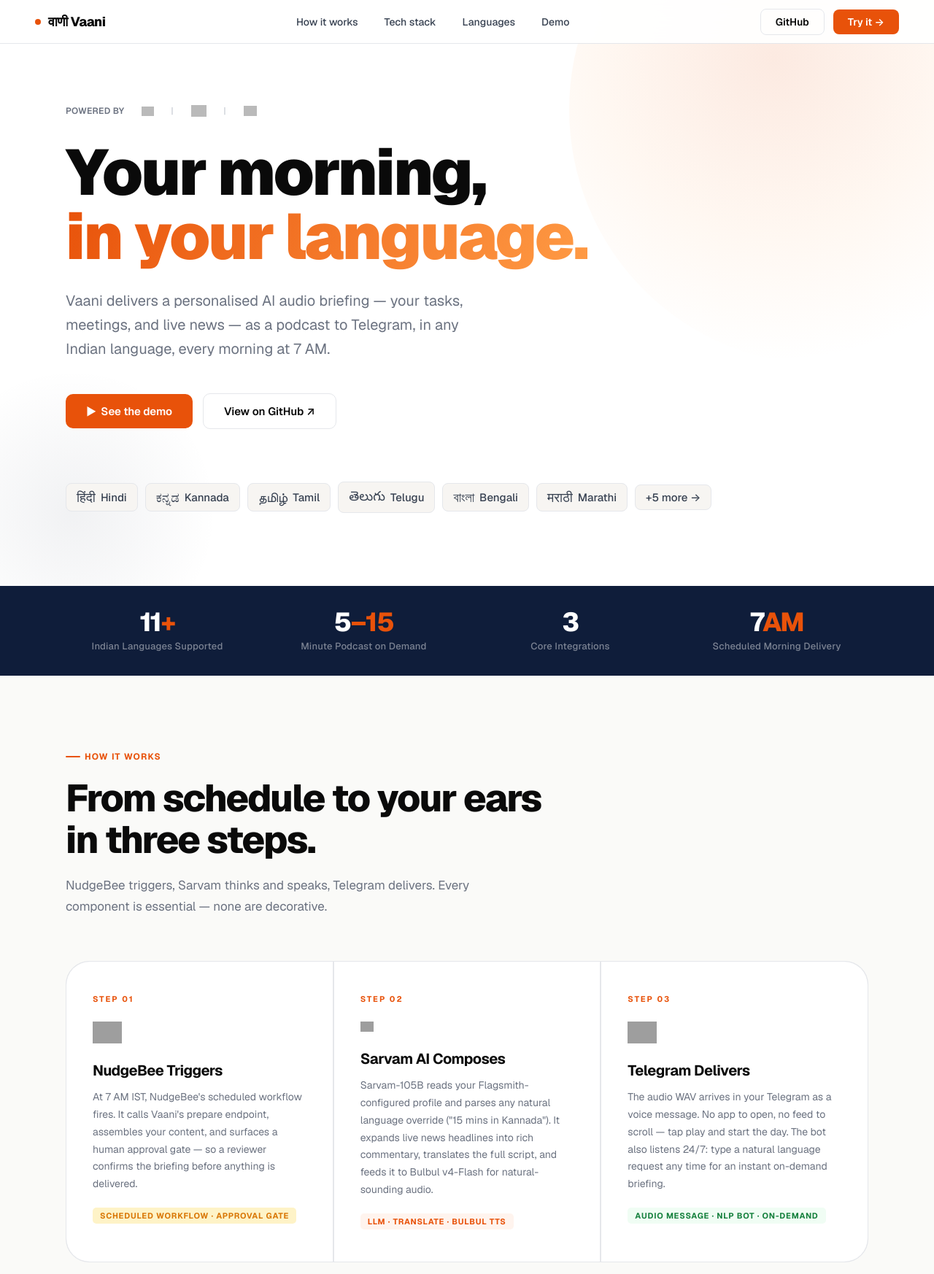
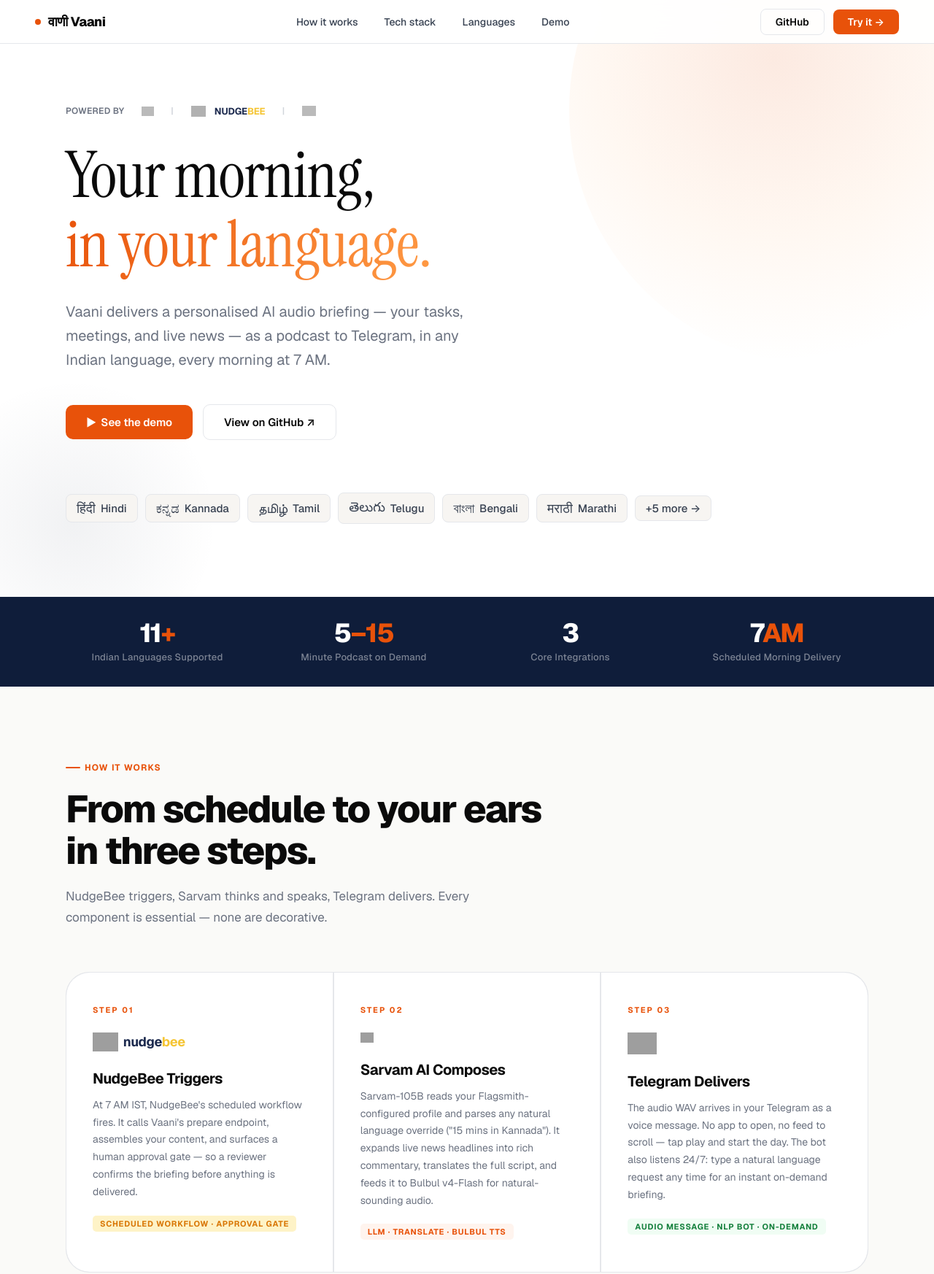
Before and after one commit to immanjumj/vaani, a plain HTML site: page index.html in a window 1280 px wide. Shown: the top 1746 px of the page at 73% size. Drawn offline with nearby package versions, Linux system fonts and the light colour scheme; grey boxes are pictures that could not be loaded.

Commit message:
polish: Instrument Serif hero headline, NudgeBee logo with correct brand colors
Co-Authored-By: Claude Sonnet 4.6 <noreply@anthropic.com>

```diff
--- a/index.html
+++ b/index.html
@@ -6,7 +6,7 @@
 <title>Vaani — AI Morning Briefing in Your Language</title>
 <link rel="preconnect" href="https://fonts.googleapis.com">
 <link rel="preconnect" href="https://fonts.gstatic.com" crossorigin>
-<link href="https://fonts.googleapis.com/css2?family=Geist:wght@400;500;600;700;800;900&display=swap" rel="stylesheet">
+<link href="https://fonts.googleapis.com/css2?family=Geist:wght@400;500;600;700;800;900&family=Instrument+Serif&display=swap" rel="stylesheet">
 <style>
 *, *::before, *::after { box-sizing: border-box; margin: 0; padding: 0; }
 
@@ -114,7 +114,8 @@ nav {
 
 .hero h1 {
   font-size: clamp(52px, 7vw, 88px);
-  font-weight: 900; letter-spacing: -3px; line-height: 1.0;
+  font-family: 'Instrument Serif', Georgia, serif;
+  font-weight: 400; letter-spacing: -1px; line-height: 1.08;
   color: var(--black); max-width: 820px; margin-bottom: 28px;
 }
 .hero h1 em {
@@ -472,7 +473,7 @@ footer {
       &nbsp;&nbsp;
       <img src="https://assets.sarvam.ai/assets/brand/logos/sarvam-wordmark-black.svg" alt="Sarvam AI" height="13" style="vertical-align:middle; display:inline-block; opacity:0.7;">
       &nbsp;&nbsp;<span style="color:#D1D5DB;">|</span>&nbsp;&nbsp;
-      <img src="https://nudgebee.com/assets/images/logo-bee.svg" alt="NudgeBee" height="16" style="vertical-align:middle; display:inline-block; opacity:0.7;">
+      <img src="https://nudgebee.com/assets/images/logo-bee.svg" alt="" height="15" style="vertical-align:middle; display:inline-block; opacity:0.8;"><span style="font-size:13px; font-weight:700; vertical-align:middle; margin-left:4px; letter-spacing:-0.2px;"><span style="color:#1D2B4F;">nudge</span><span style="color:#F5C534;">bee</span></span>
       &nbsp;&nbsp;<span style="color:#D1D5DB;">|</span>&nbsp;&nbsp;
       <img src="https://cdn.prod.website-files.com/64425c978745b453797839bb/64ccd966b5ca5d42866d4cd1_flagsmith-logo.svg" alt="Flagsmith" height="14" style="vertical-align:middle; display:inline-block; opacity:0.7;">
     </div>
@@ -535,8 +536,9 @@ footer {
     <div class="steps">
       <div class="step-card fade-up">
         <div class="step-num">Step 01</div>
-        <div style="margin-bottom:24px;">
-          <img src="https://nudgebee.com/assets/images/logo-bee.svg" alt="NudgeBee" height="30" style="display:block;">
+        <div style="margin-bottom:24px; display:flex; align-items:center; gap:7px;">
+          <img src="https://nudgebee.com/assets/images/logo-bee.svg" alt="" height="26" style="display:block;">
+          <span style="font-size:18px; font-weight:700; letter-spacing:-0.3px; line-height:1;"><span style="color:#1D2B4F;">nudge</span><span style="color:#F5C534;">bee</span></span>
         </div>
         <h3>NudgeBee Triggers</h3>
         <p>At 7 AM IST, NudgeBee's scheduled workflow fires. It calls Vaani's prepare endpoint, assembles your content, and surfaces a human approval gate — so a reviewer confirms the briefing before anything is delivered.</p>
```
